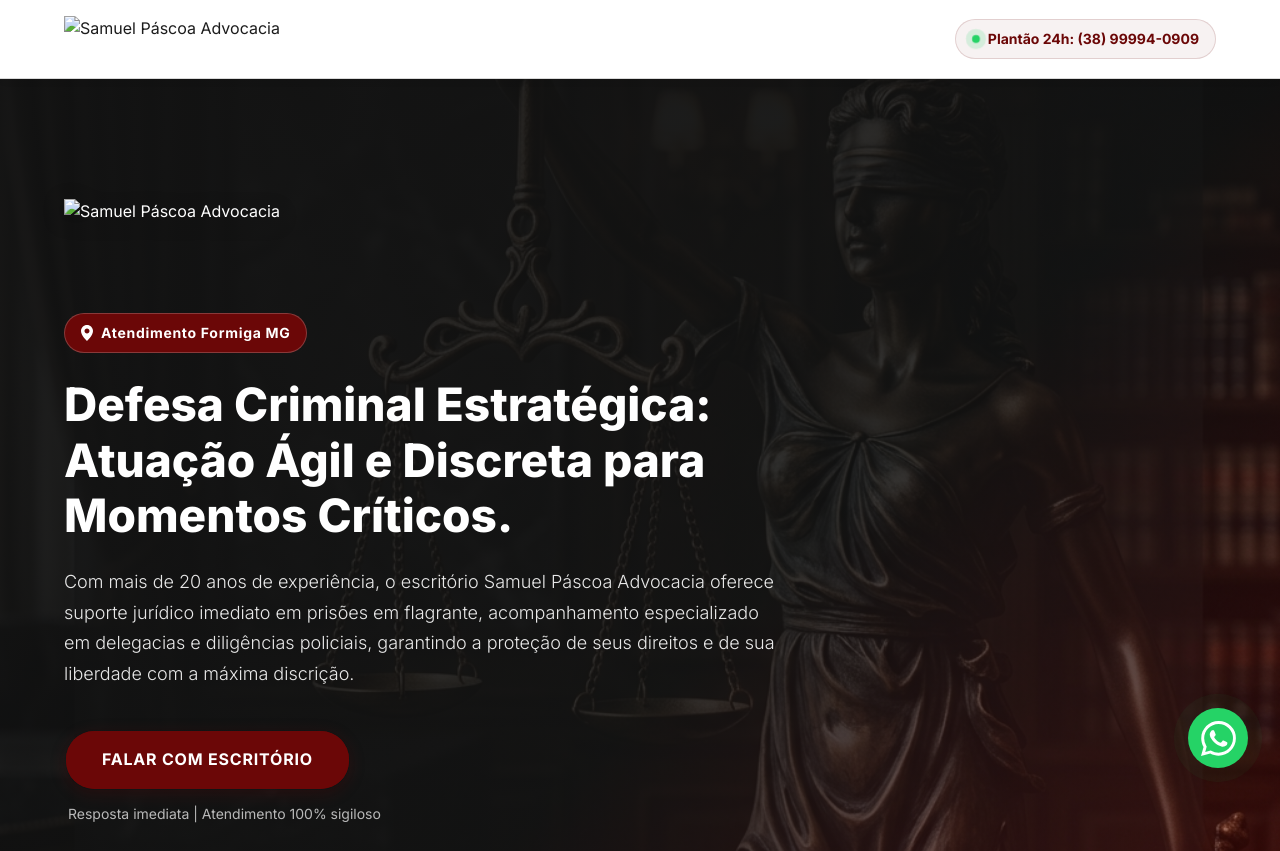
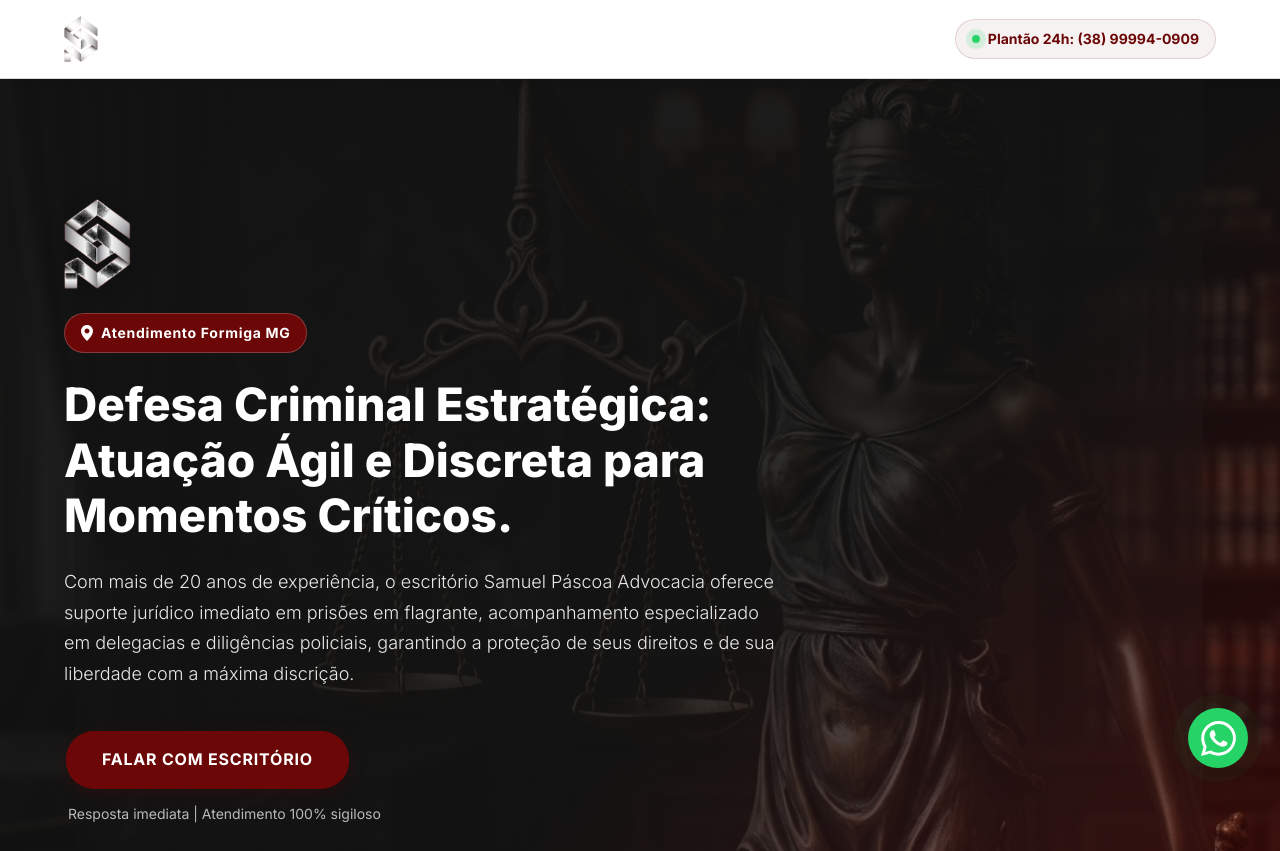
Before and after one commit to camilabsmdev/lp-samuelpascoa, a plain HTML site: page index.html in a window 1280 px wide. Shown: the top 851 px of the page. Drawn offline with Linux system fonts and the light colour scheme; files whose address does not match are found by name.

Commit message:
Update index.html

```diff
--- a/index.html
+++ b/index.html
@@ -12,7 +12,7 @@
     <link href="https://fonts.googleapis.com/css2?family=Inter:wght@300;400;500;600;700;800&display=swap" rel="stylesheet">
 
     <!-- Favicon -->
-    <link rel="icon" type="image/x-icon" href="assets/favicon.ico">
+    <link rel="icon" type="image/x-icon" href="favicon.ico">
 
     <!-- CSS Stylesheet -->
     <link rel="stylesheet" href="style.css">
@@ -23,7 +23,7 @@
     <header class="main-header">
         <div class="container header-container">
             <a href="#home" class="logo">
-                <img src="assets/logo.png" alt="Samuel Páscoa Advocacia" class="logo-img">
+                <img src="logo.png" alt="Samuel Páscoa Advocacia" class="logo-img">
             </a>
             <div class="header-badge">
                 <span class="pulse-dot"></span> Plantão 24h: (38) 99994-0909
@@ -37,7 +37,7 @@
         <div class="container hero-container">
             <div class="hero-content">
                 <div class="hero-logo">
-                    <img src="assets/logo.png" alt="Samuel Páscoa Advocacia" class="hero-logo-img">
+                    <img src="logo.png" alt="Samuel Páscoa Advocacia" class="hero-logo-img">
                 </div>
                 <div class="location-badge">
                     <svg width="12" height="16" viewBox="0 0 12 16" fill="none" xmlns="http://www.w3.org/2000/svg">
@@ -171,7 +171,7 @@
                 <div class="about-decor-border"></div>
                 <div class="about-lawyer-card">
                     <div class="about-lawyer-img-wrapper">
-                        <img src="assets/advogado.jpg" alt="Dr. Samuel Páscoa" class="about-lawyer-img">
+                        <img src="advogado.jpg" alt="Dr. Samuel Páscoa" class="about-lawyer-img">
                     </div>
                     <div class="about-lawyer-info">
                         <span class="lawyer-name">Dr. Samuel Páscoa</span>
```
